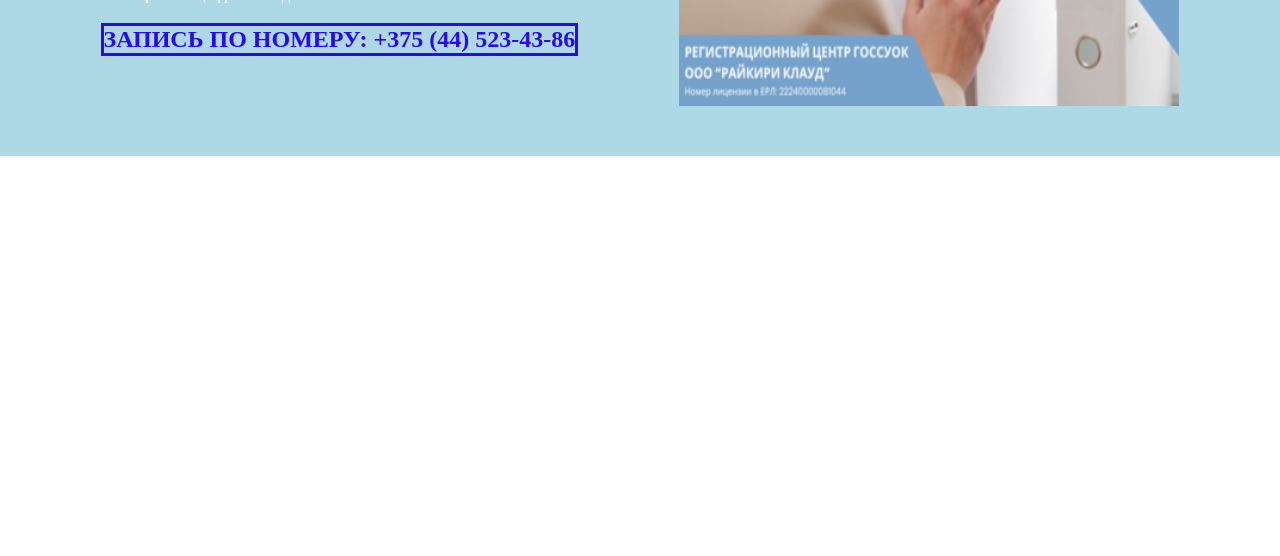
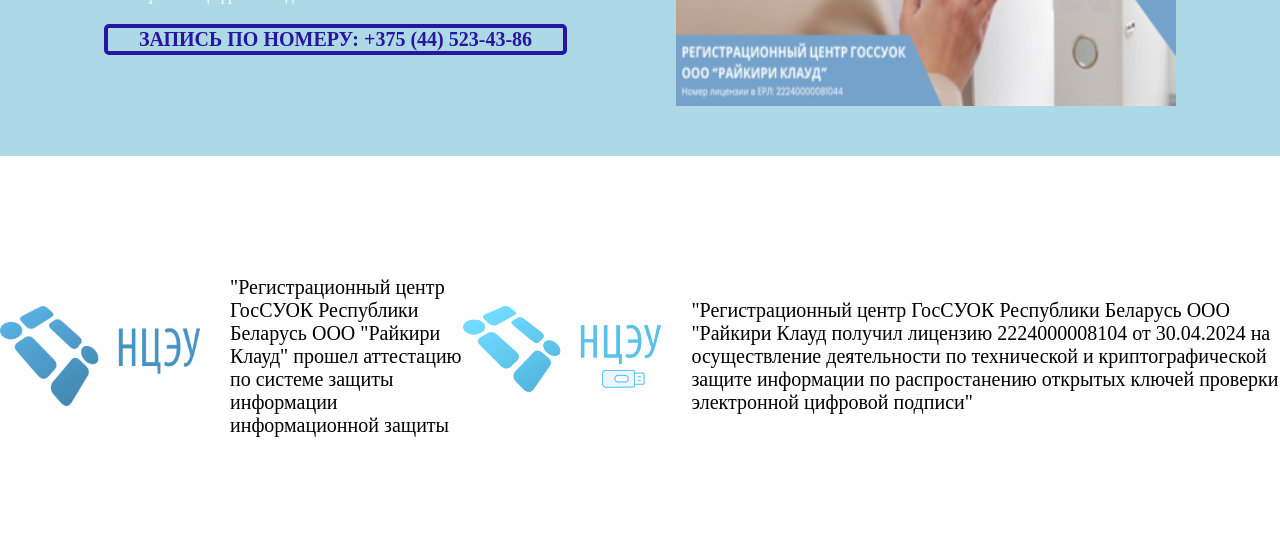
Before and after one commit to Ludmila39/rcraikiry, a plain HTML site: page index.html in a window 1280 px wide. Shown: the part 434-990 px from the top of the page. Before the commit the page ends 800 px from the top, so only its background shows below. Drawn offline with Linux system fonts and the light colour scheme; a web font is replaced by a local one.

Commit message:
feat:add license

```diff
--- a/index.html
+++ b/index.html
@@ -36,6 +36,20 @@
                 </div>
                 <img src="/images/image for section.png" alt="content_img">
             </section>
+            <section class="license">
+                <div class="nceu">
+                    <img src="/images/nceu.png" alt="nceu" width="200" height="100">
+                    <div class="nceu-text">
+                        <p>"Регистрационный центр ГосСУОК Республики Беларусь ООО "Райкири Клауд" прошел аттестацию по системе защиты информации информационной защиты </p>
+                    </div>
+                </div>
+                <div class="nceu-raikiri">
+                    <img src="/images/nceu_raikiri.png" width="200" height="100">
+                    <div class="nceu-raikiri_text">
+                        <p>"Регистрационный центр ГосСУОК Республики Беларусь ООО "Райкири Клауд получил лицензию 2224000008104 от 30.04.2024 на осуществление деятельности по технической и криптографической защите информации по распростанению открытых ключей проверки электронной цифровой подписи"</p>
+                    </div>
+                </div>
+            </section>
 
         </div>
     </main>
--- a/style.css
+++ b/style.css
@@ -110,11 +110,43 @@
     color: #ffffff;
 }
 .entry p {
-    color: rgb(41, 10, 240);
-    border: 3px solid rgb(40, 10, 235);
+    color: rgb(40, 22, 161);
+    border: 4px solid rgb(40, 22, 161);
+    border-radius: 5px;
     font-weight: bold;
-    font-size: 24px;
+    font-size: 20px;
+    text-align: center;
 }
 .entry {
     padding-top: 20px;
 }
+.license {
+    display: flex;
+    height: 400px;
+
+
+}
+.nceu {
+    display: flex;
+    justify-content: space-between;
+    align-items: center;
+
+
+
+}
+.nceu-text {
+    padding-left: 30px;
+    font-size: 20px;
+    font-family: 'PF Handbook Pro Regular';
+}
+.nceu-raikiri {
+    display: flex;
+    justify-content: space-between;
+    align-items: center;
+
+}
+.nceu-raikiri_text {
+    padding-left: 30px;
+    font-size: 20px;
+    font-family: 'PF Handbook Pro Regular';
+}
```
Also changed, not shown: images/nceu.png (added), images/nceu_raikiri.png (added).
